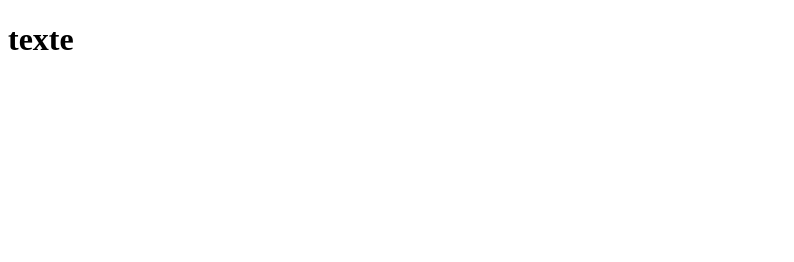
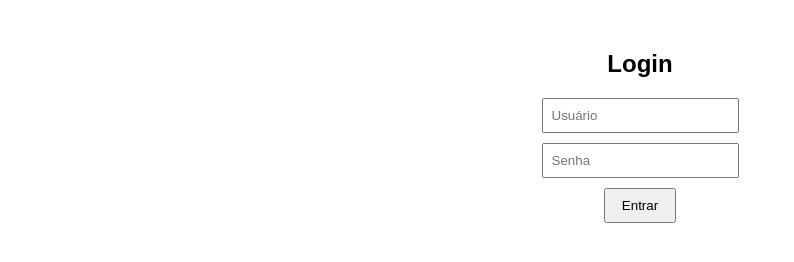
Before and after one commit to geronimoss4/hospedagem2, a plain HTML site: page index.html in a window 1280 px wide. Shown: the whole page, without its empty margins (0-794 px from the left). Drawn offline with Linux system fonts and the light colour scheme.

Commit message:
Update index.html

```diff
--- a/index.html
+++ b/index.html
@@ -1,11 +1,32 @@
 <!DOCTYPE html>
-<html lang="en">
+<html>
 <head>
-    <meta charset="UTF-8">
-    <meta name="viewport" content="width=device-width, initial-scale=1.0">
-    <title>Document</title>
+    <title>Login</title>
+<style>
+    body {
+        font-family: Arial;
+        text-align: center;
+        margin-top: 50px;
+    }
+    input {
+        display: block;
+        margin: 10px auto;
+        padding: 8px;
+    }
+
+    button {
+        padding: 8px 16px;
+    }
+</style>
 </head>
 <body>
-    <h1>texte</h1>
+
+    <h2>Login</h2>
+
+    <form>
+        <input type="text" placeholder="Usuário">
+        <input type="password" placeholder="Senha">
+        <button type="submit">Entrar</button>
+    </form>
 </body>
 </html>
```
